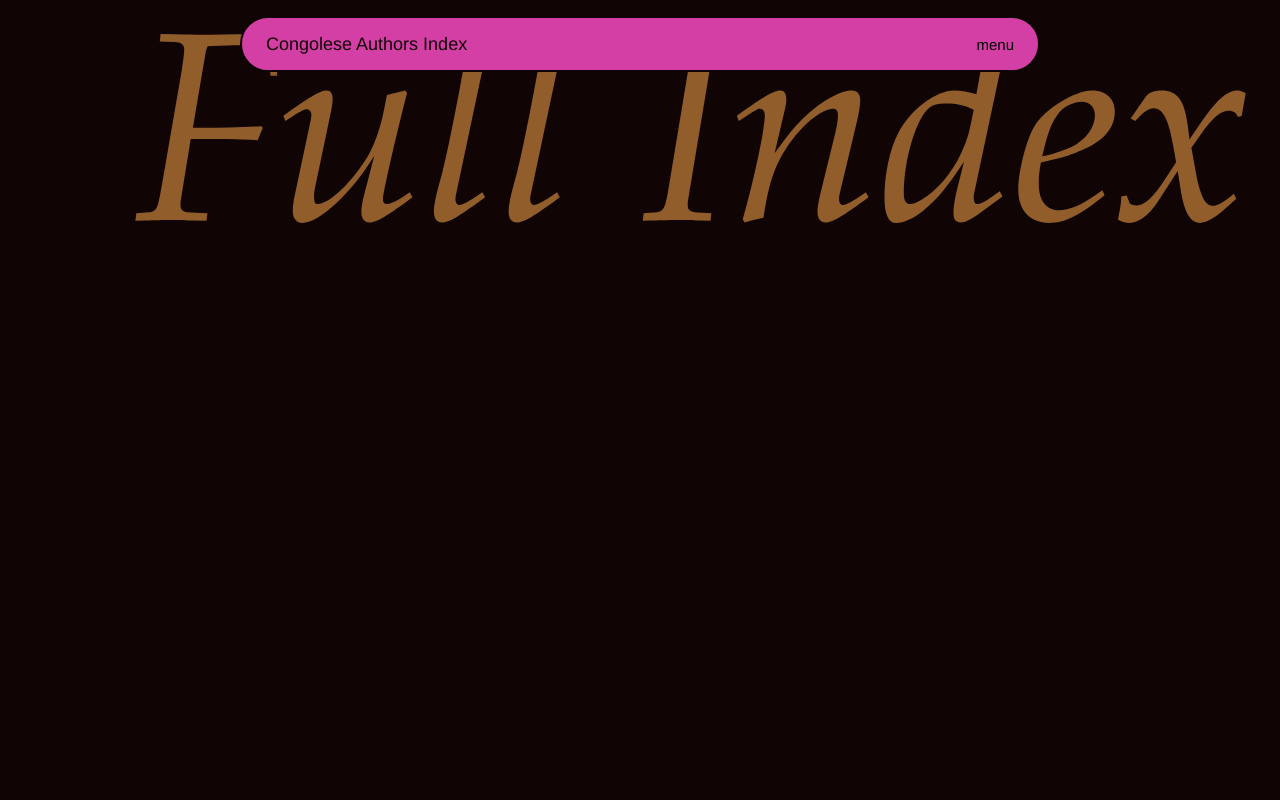
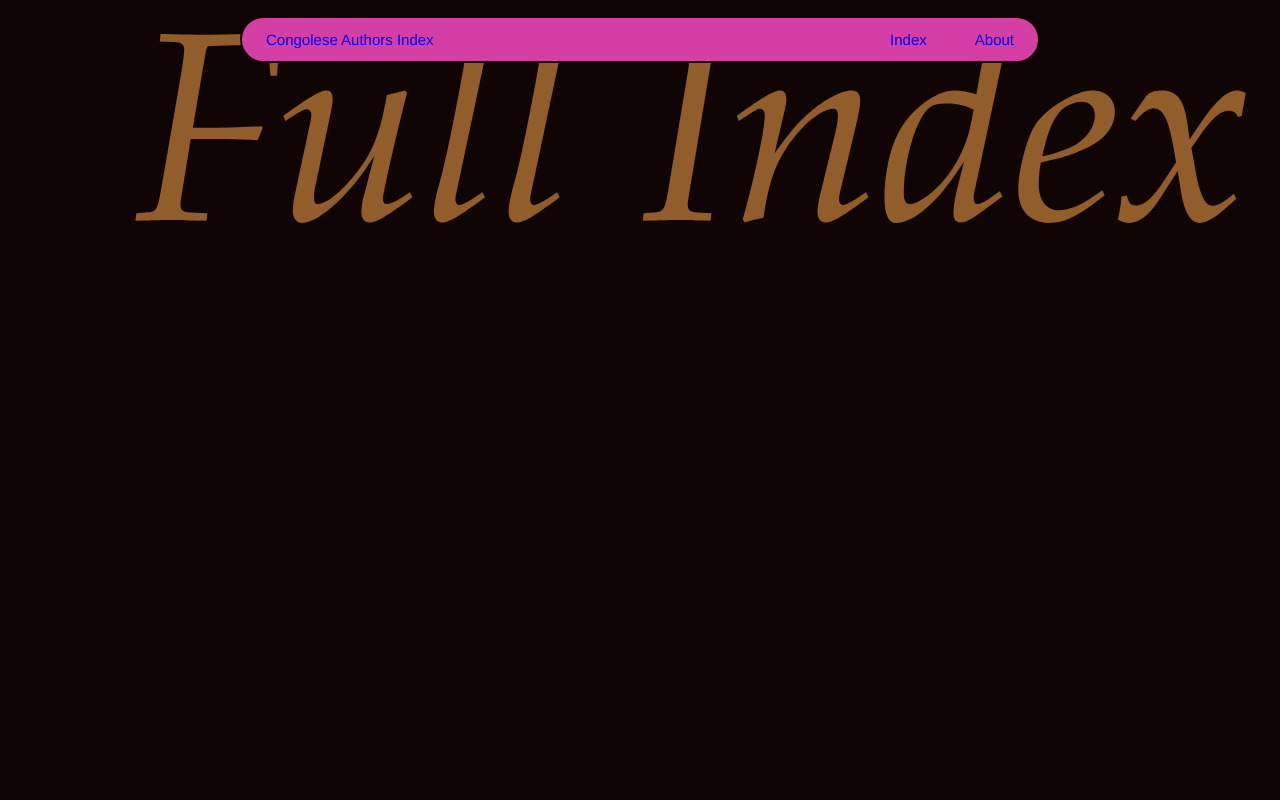
Before and after one commit to UncleDoubleU/Congolese-Authors-Index, a React (Vite) app in the folder 20250513-cai/: page / in a window 1280 px wide. Shown: the top 800 px of the page. Built offline with nearby package versions, Linux system fonts and the light colour scheme.

Commit message:
top navbar responsiveness fixed on all screen sizes

```diff
--- a/20250513-cai/src/Navbar/Navbar.module.sass
+++ b/20250513-cai/src/Navbar/Navbar.module.sass
@@ -1,50 +1,48 @@
 @use '../App'
 
-// XS screens
 .nav
      position: relative
      display: flex
+     width: min(80%,50rem)
+     max-width: 100%
+     min-width: 100px
+     padding: 0.6875rem 1.5rem
+     justify-content: space-between
      align-items: center
-     justify-content: space-between
-     width: min(100%,25rem)
-     max-width: 100%
-     height: 3.5rem
-     padding: 0.6875rem 1.5rem
      border-radius: 3.125rem
      border: App.$stroke
      background: App.$caiPink
-     @media screen and ( min-width: 500px )
-          width: 25rem
-     @media screen and ( min-width: 1024px )
-          width: 50rem
+     @media (max-width: 1024px)
+          width: 80%
 
-.topNavLogo
-     font: App.$logoText
-     color: App.$caiDarkBrown
-     width: 60%
+     @media (max-width: 500px)
+          width: 100%
 
-.ul
+.navBtn
+     display: none
+     @media (max-width: 768px)
+          display: block
+
+.navList
+     display: flex
+     gap: 3rem
+     justify-content: end
+     align-items: center
+     width: 40%
+
+     @media (max-width: 768px)
+          display: none
+
+.active
      position: absolute
-     display: flex
-     flex-direction: column
-     top: 3.75rem
+     top: 5rem
      left: 100%
      transform: translateX(-100%)
-     border-radius: 1.25rem
-     border: App.$stroke
+     display: inline-flex
+     padding: 1.25rem 1.875rem
+     flex-direction: column
+     align-items: flex-end
+     gap: 2.5rem
+     border-radius: 1.5625rem
+     border: 2px solid #110404
      background: #D33FA4
-     padding: 1.25rem 1.75rem
-     align-items: flex-end
-     gap: 1rem
-
-.navLink
-
-     color: App.$caiDarkBrown
-     &:hover, &:focus
-
-          opacity: 0.5
-
-.hidden
-     display: none
-
-// S screen
--- a/20250513-cai/src/Navbar/Navbar.tsx
+++ b/20250513-cai/src/Navbar/Navbar.tsx
@@ -3,34 +3,39 @@ import styles from "./Navbar.module.sass";
 
 function Navbar() {
   const [navClass, setNavClass] = useState(`${styles.nav}`);
-  const [listClass, setListClass] = useState(`${styles.hidden}`);
   const [btnText, setBtnText] = useState("menu");
   const [isClicked, setIsClicked] = useState(false);
   const [width, setWidth] = useState(window.innerWidth);
 
-  function handleClick() {
-    setIsClicked((isClicked) => !isClicked);
+  useEffect(() => {
+    setBtnText(isClicked ? "close" : "menu");
+  }, [isClicked]);
+
+  useEffect(() => {
+    window.addEventListener("resize", handleResize);
+  }, []);
+
+  function handleResize() {
+    setWidth(window.innerWidth);
   }
 
-  useEffect(() => {
-    if (!isClicked) {
-      setBtnText("menu");
-      setListClass(`${styles.hidden}`);
-    } else {
-      setBtnText("close");
-      setListClass(`${styles.ul}`);
-    }
-  }, [isClicked]);
+  function navBtnClick() {
+    setIsClicked((c) => !c);
+  }
+
+  const showMenu = width < 768 ? !isClicked : true;
+  const ulClass = showMenu ? `${styles.navList}` : `${styles.active}`;
 
   return (
     <nav className={styles.nav}>
       <a className={styles.topNavLogo} href="#">
         Congolese Authors Index
       </a>
-      <button onClick={handleClick} className={styles.navBtn}>
+      <button onClick={navBtnClick} className={styles.navBtn}>
         {btnText}
       </button>
-      <ul className={listClass}>
+
+      <ul className={ulClass}>
         <li>
           <a className={styles.navLink} href="#">
             Index
```
